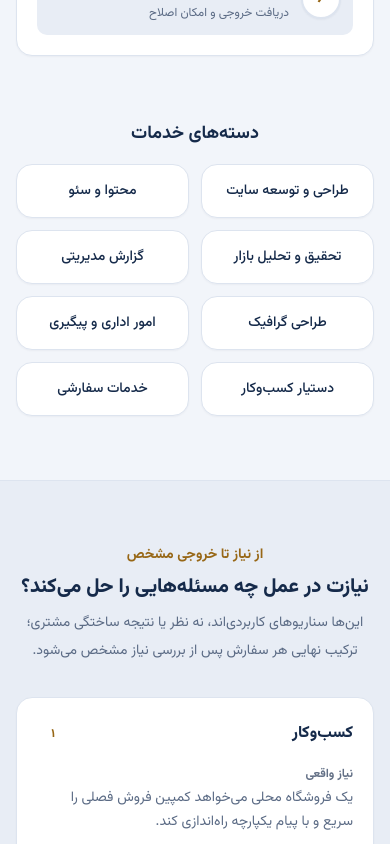
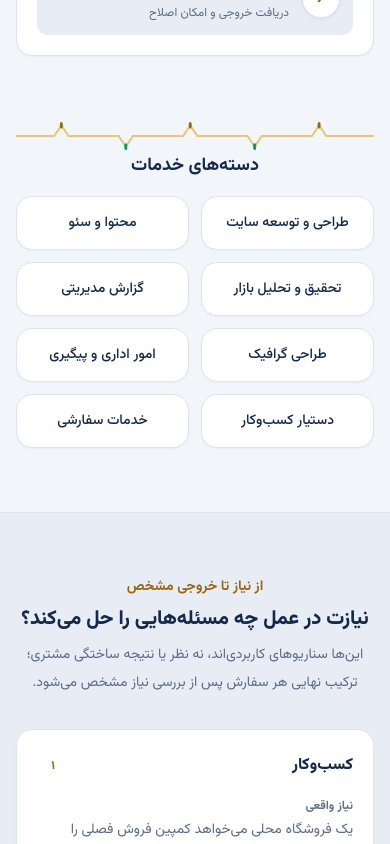
Before and after one commit to hamid-402/niazet, a Next.js app in the folder apps/web/: page / in a window 390 px wide. Shown: the part 1500-2344 px from the top of the page. Built offline with nearby package versions, Linux system fonts and the light colour scheme; no server answers.

Commit message:
feat: refine public page visual rhythm

```diff
--- a/apps/web/package.json
+++ b/apps/web/package.json
@@ -28,7 +28,8 @@
     "phase7:service-catalog-contract": "node scripts/phase7-service-catalog-contract.mjs",
     "phase7:output-samples-contract": "node scripts/phase7-output-samples-contract.mjs",
     "phase7:assurance-contract": "node scripts/phase7-assurance-contract.mjs",
-    "phase7:faq-cta-contract": "node scripts/phase7-faq-cta-contract.mjs"
+    "phase7:faq-cta-contract": "node scripts/phase7-faq-cta-contract.mjs",
+    "phase7:visual-rhythm-contract": "node scripts/phase7-visual-rhythm-contract.mjs"
   },
   "dependencies": {
     "framer-motion": "^12.42.2",
--- /dev/null
+++ b/apps/web/scripts/phase7-visual-rhythm-contract.mjs
@@ -0,0 +1,31 @@
+import { readFileSync } from 'node:fs';
+
+const root = new URL('../', import.meta.url);
+const read = (path) => readFileSync(new URL(path, root), 'utf8');
+const divider = read('src/components/geometric-section-divider.tsx');
+const home = read('src/app/page.tsx');
+const sectionSurfaces = [
+  read('src/components/service-use-cases.tsx'),
+  read('src/components/service-process-stepper.tsx'),
+  read('src/components/public-faq-cta.tsx'),
+].join('\n');
+const failures = [];
+const check = (condition, message) => { if (!condition) failures.push(message); };
+
+check(/aria-hidden="true"/.test(divider) && /focusable="false"/.test(divider), 'Decorative geometry must be hidden from assistive technology.');
+check(/viewBox="0 0 1200 48"/.test(divider) && /preserveAspectRatio="none"/.test(divider), 'Divider must scale across responsive widths.');
+check(divider.includes("flip = false") && divider.includes("'-scale-x-100'"), 'Divider needs a restrained mirrored variant.');
+for (const token of ['--color-accent-border', '--color-accent', '--color-brand-secondary']) {
+  check(divider.includes(`var(${token})`), `Divider must use existing semantic palette token: ${token}.`);
+}
+check(!/#[0-9a-f]{3,8}/i.test(divider), 'Divider must not introduce raw colors outside the design tokens.');
+const uses = home.match(/<GeometricSectionDivider(?:\s+flip)?\s*\/>/g) ?? [];
+check(uses.length === 2, 'Homepage must use exactly two geometric dividers to keep visual rhythm restrained.');
+check(sectionSurfaces.includes('bg-bg-subtle py-16') && sectionSurfaces.includes('bg-surface py-16') && sectionSurfaces.includes('bg-accent-soft py-14'), 'Homepage rhythm needs a limited set of existing section surfaces.');
+
+if (failures.length) {
+  console.error(`Phase 7 visual-rhythm contract failed (${failures.length}):`);
+  failures.forEach((failure) => console.error(`- ${failure}`));
+  process.exit(1);
+}
+console.log('Phase 7 visual-rhythm contract passed: two responsive geometric dividers and restrained token-based surface variation verified.');
--- a/apps/web/src/app/page.tsx
+++ b/apps/web/src/app/page.tsx
@@ -7,6 +7,7 @@ import { ServiceUseCases } from '@/components/service-use-cases';
 import { ServiceOutputSamples } from '@/components/service-output-samples';
 import { ServiceAssurance } from '@/components/service-assurance';
 import { PublicFaqAndFinalCta } from '@/components/public-faq-cta';
+import { GeometricSectionDivider } from '@/components/geometric-section-divider';
 
 const CATEGORIES = [
   'طراحی و توسعه سایت',
@@ -67,6 +68,8 @@ export default function HomePage() {
 
         <ManagedServiceFlow />
 
+        <GeometricSectionDivider />
+
         <section className="mx-auto w-full max-w-6xl px-4 pb-16 md:px-8">
         <h2 className="mb-4 text-center text-lg font-bold text-fg">
           دسته‌های خدمات
@@ -90,6 +93,8 @@ export default function HomePage() {
 
         <ServiceAssurance />
 
+        <GeometricSectionDivider flip />
+
         <ServiceProcessStepper />
 
         <PublicFaqAndFinalCta />
--- /dev/null
+++ b/apps/web/src/components/geometric-section-divider.tsx
@@ -0,0 +1,14 @@
+export function GeometricSectionDivider({ flip = false }: { flip?: boolean }) {
+  return (
+    <div aria-hidden="true" className="mx-auto w-full max-w-6xl overflow-hidden px-4 md:px-8">
+      <svg viewBox="0 0 1200 48" preserveAspectRatio="none" focusable="false" className={`h-8 w-full md:h-12 ${flip ? '-scale-x-100' : ''}`}>
+        <path d="M0 24H128L152 8L176 24H344L368 40L392 24H560L584 8L608 24H776L800 40L824 24H992L1016 8L1040 24H1200" fill="none" stroke="var(--color-accent-border)" strokeWidth="2" vectorEffect="non-scaling-stroke" />
+        <circle cx="152" cy="8" r="5" fill="var(--color-accent)" />
+        <circle cx="368" cy="40" r="5" fill="var(--color-brand-secondary)" />
+        <circle cx="584" cy="8" r="5" fill="var(--color-accent)" />
+        <circle cx="800" cy="40" r="5" fill="var(--color-brand-secondary)" />
+        <circle cx="1016" cy="8" r="5" fill="var(--color-accent)" />
+      </svg>
+    </div>
+  );
+}
```
Also changed, not shown: 1 other file (tests, documents, lock files or other folders).
